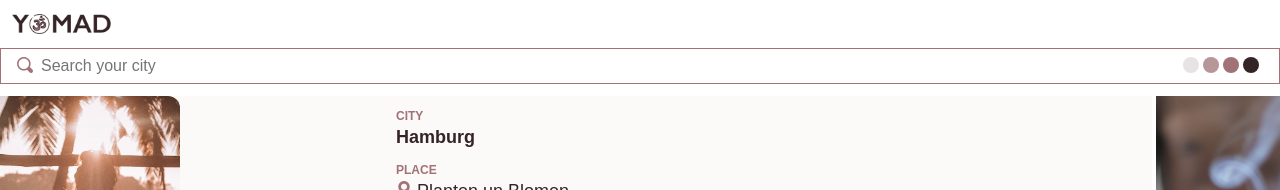
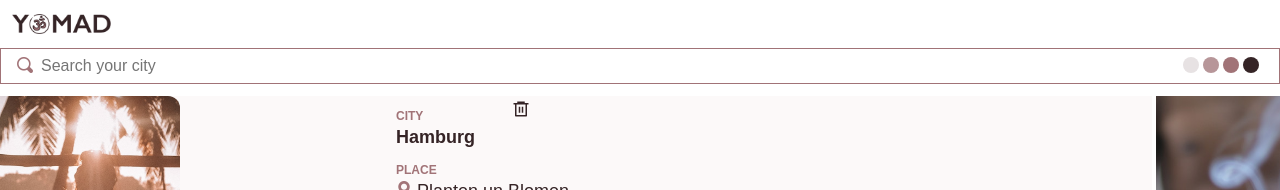
Before and after one commit to kristinmatzies/yomad, a React (Create React App) app: page / in a window 1280 px wide. Shown: the top 190 px of the page. Built offline with nearby package versions, Linux system fonts and the light colour scheme.

Commit message:
Add delete function to added events

```diff
--- a/src/App.js
+++ b/src/App.js
@@ -46,6 +46,7 @@ export default function App() {
             saveEvent={saveEvent}
             onSearchFilter={setSearchFilter}
             isFiltered={isFiltered}
+            deleteEvent={deleteEvent}
           />
         </Route>
         <Route path="/create">
@@ -95,12 +96,11 @@ export default function App() {
       ...events,
       {
         ...newEvent,
-        saved: false,
+        saved: true,
         id: uniqueEventId,
         imageSrc: previewImage.imageUrl,
       },
     ])
-    console.log(events)
   }
 
   function handleImageUpload(event) {
@@ -138,4 +138,8 @@ export default function App() {
     setPreviewImage('')
     history.push('/')
   }
+
+  function deleteEvent(index) {
+    setEvents([...events.slice(0, index), ...events.slice(index + 1)])
+  }
 }
--- a/src/components/EventList.js
+++ b/src/components/EventList.js
@@ -16,6 +16,7 @@ export default function EventList({
   saveEvent,
   onSearchFilter,
   isFiltered,
+  deleteEvent,
 }) {
   return (
     <Wrapper>
@@ -32,7 +33,12 @@ export default function EventList({
           )
           .map((event, index) => (
             <ScrollContainer key={index}>
-              <Events saveEvent={saveEvent} event={event} index={index} />
+              <Events
+                saveEvent={saveEvent}
+                event={event}
+                index={index}
+                deleteEvent={() => deleteEvent(index)}
+              />
             </ScrollContainer>
           ))}
       </Scroller>
--- a/src/components/Events.js
+++ b/src/components/Events.js
@@ -2,17 +2,19 @@ import React from 'react'
 import PropTypes from 'prop-types'
 import styled from 'styled-components/macro'
 import SaveButton from './SaveButton'
+import { RiDeleteBin6Line } from 'react-icons/ri'
 
 Events.propTypes = {
   index: PropTypes.number,
   saveEvent: PropTypes.func.isRequired,
 }
 
-export default function Events({ event, index, saveEvent }) {
+export default function Events({ event, index, saveEvent, deleteEvent }) {
   return (
     <>
       <ImgStyled src={event.imageSrc} alt="" />
       <EventText>
+        <RiDeleteBin6Line className="delete-button" onClick={deleteEvent} />
         <p className="event_key">City</p>
         <p className="event_title">{event.city}</p>
         <p className="event_key">Place</p>
@@ -69,6 +71,13 @@ const EventText = styled.section`
   margin-left: 12px;
   position: relative;
 
+  .delete-button {
+    position: absolute;
+    left: 116px;
+    top: 4px;
+    color: var(--primary);
+  }
+
   img {
     height: 16px;
     width: 16px;
```
